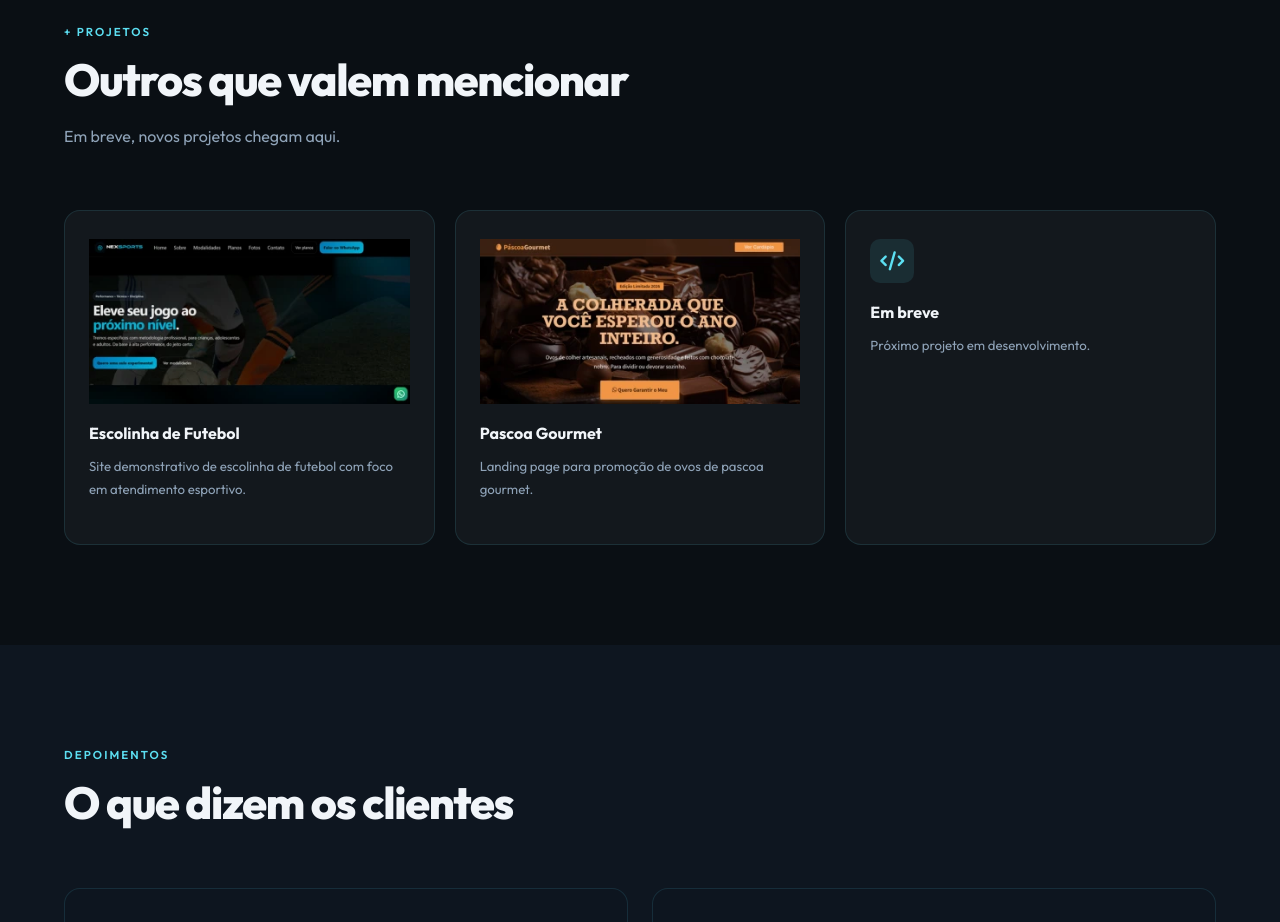
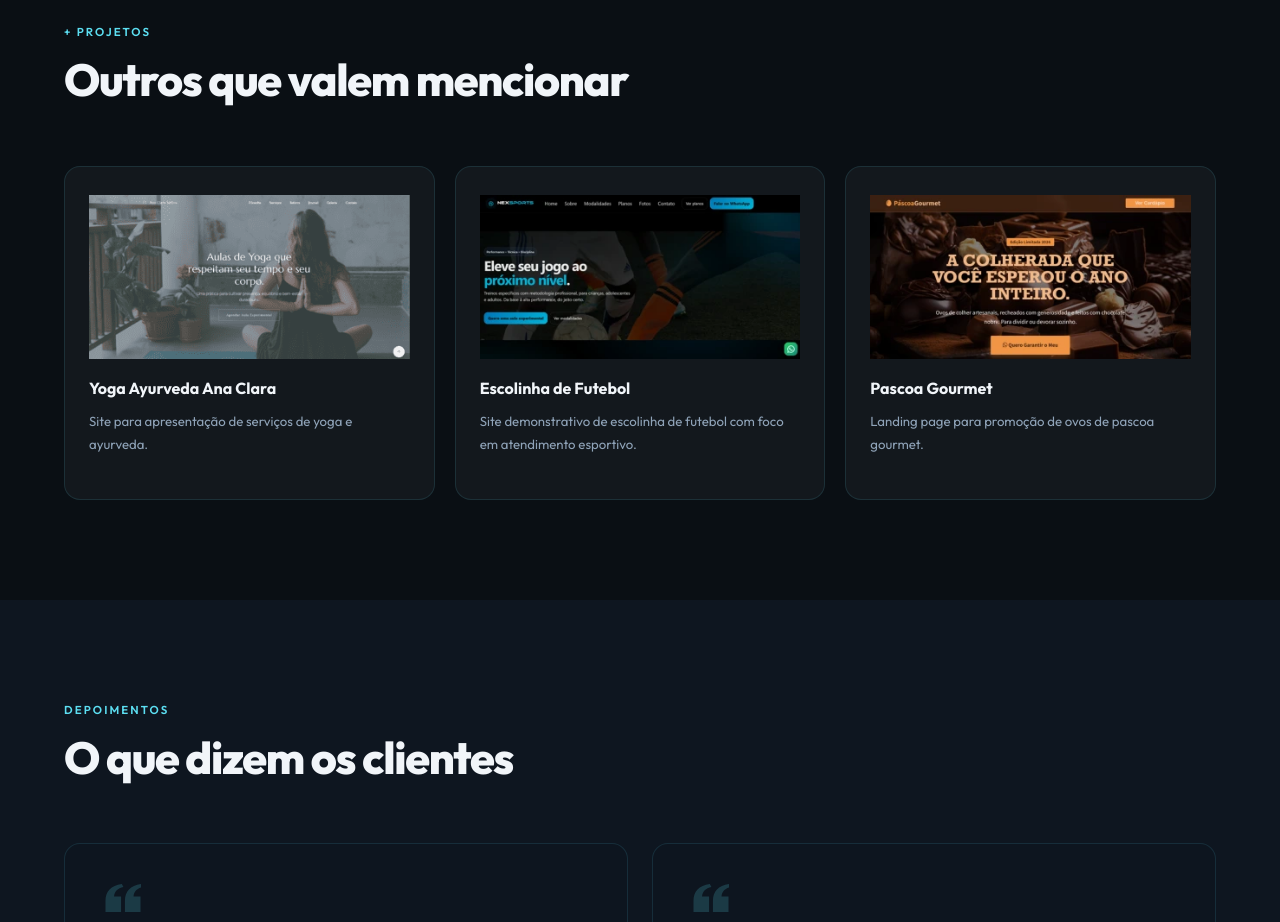
Before and after one commit to chaysouzas/portfolio-chayene-v3, a plain HTML site: page index.html in a window 1280 px wide. Shown: the part 4980-5902 px from the top of the page. Drawn offline with Linux system fonts and the light colour scheme.

Commit message:
ajuste wpp

```diff
--- a/index.html
+++ b/index.html
@@ -425,10 +425,21 @@
     <div class="section-header">
       <div class="section-label fade-in">+ projetos</div>
       <h2 class="section-title fade-in delay-1">Outros que valem mencionar</h2>
-      <p class="section-desc fade-in delay-2">Em breve, novos projetos chegam aqui.</p>
+      <!-- <p class="section-desc fade-in delay-2">Em breve, novos projetos chegam aqui.</p> -->
     </div>
 
     <div class="outros-grid">
+
+      <article class="mini-card fade-in delay-2">
+        <a href="https://chaysouzas.github.io/yoga-ayurveda-ana-clara/" target="_blank" rel="noopener noreferrer" class="mini-card-link">
+          <div class="mini-card-header">
+            <img src="assets/img/site-estudio-de-yoga_optimized.png" alt="Projeto Yoga Ayurveda Ana Clara" loading="lazy" />
+          </div>
+          <h3 class="mini-card-title">Yoga Ayurveda Ana Clara</h3>
+          <p class="mini-card-desc">Site para apresentação de serviços de yoga e ayurveda.</p>
+        </a>
+      </article>
+
       <article class="mini-card fade-in delay-1">
         <a href="https://chaysouzas.github.io/escolinha-futebol/" target="_blank" rel="noopener noreferrer" class="mini-card-link">
           <div class="mini-card-header">
@@ -449,13 +460,9 @@
         </a>
       </article>
 
-      <article class="mini-card fade-in delay-3">
-        <div class="mini-card-header">
-          <div class="mini-card-icon"><i class="fa-solid fa-code"></i></div>
-        </div>
-        <h3 class="mini-card-title">Em breve</h3>
-        <p class="mini-card-desc">Próximo projeto em desenvolvimento.</p>
-      </article>
+
+
+
     </div>
   </div>
 </section>
@@ -602,18 +609,7 @@
               <input type="email" id="email" name="email" placeholder="seu@email.com" required autocomplete="email" />
             </div>
           </div>
-          <!-- <div class="form-group">
-            <label for="tipo">Tipo de projeto</label>
-            <select id="tipo" name="tipo">
-              <option value="">Selecione o tipo de projeto</option>
-              <option value="site">Site institucional</option>
-              <option value="loja">Loja virtual / E-commerce</option>
-              <option value="landing">Landing page</option>
-              <option value="blog">Blog / Portal de conteúdo</option>
-              <option value="app">Aplicação web</option>
-              <option value="outro">Outro</option>
-            </select>
-          </div> -->
+
           <div class="form-group">
             <label for="mensagem">Mensagem *</label>
             <textarea id="mensagem" name="mensagem" placeholder="Me conta um pouco sobre seu projeto, prazo e orçamento..." required></textarea>
--- a/landingpage/js/main.js
+++ b/landingpage/js/main.js
@@ -94,7 +94,7 @@ function inicializarFormulario() {
 
     const linhaInstagram = instagram ? `\nInstagram: ${instagram}` : '';
     const mensagem = `Olá! Me chamo *${nome}*.\nMeu WhatsApp: ${whatsapp}${linhaInstagram}\nMeu principal desafio: ${desafio}\n\nGostaria de solicitar um diagnóstico gratuito!`;
-    const url = `https://wa.me/5541992866626?text=${encodeURIComponent(mensagem)}`;
+    const url = `https://wa.me/5541997596312?text=${encodeURIComponent(mensagem)}`;
 
     window.open(url, '_blank', 'noopener,noreferrer');
   });
```
Also changed, not shown: assets/img/site-estudio-de-yoga_optimized.png (added).
